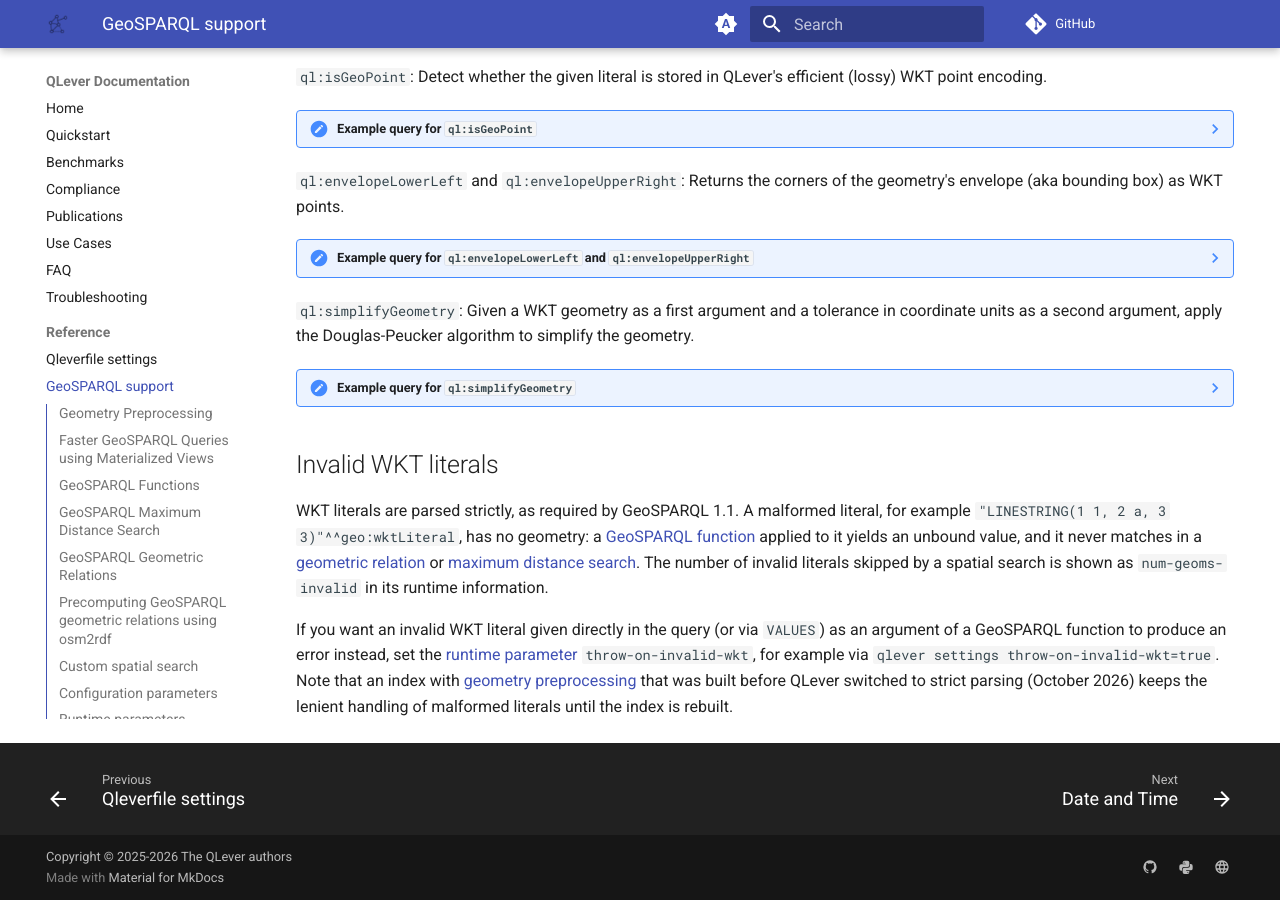
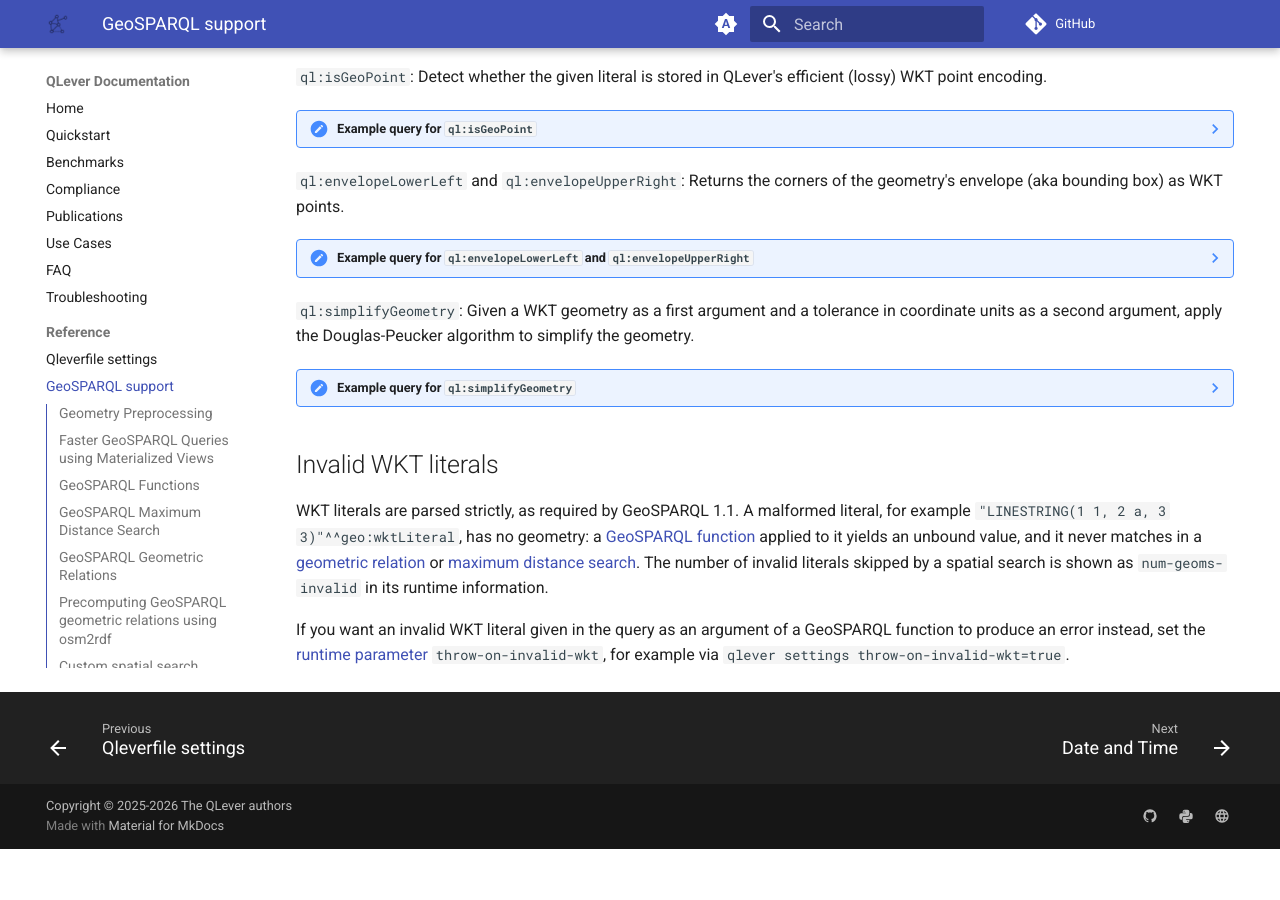
Before and after one commit to qlever-dev/qlever-docs, an MkDocs documentation site: the page built from docs/geosparql.md, in a window 1280 px wide and 900 px high, scrolled down 7889 px. Built offline with MkDocs 1.6.1 and Material for MkDocs 9.7.7, drawn with Linux system fonts in a browser that asks for light colours; plug-ins that fetch from the network failed and are left out; comment, search, counter and statistics services are not loaded; the version menu is left out; after the commit the page ends 8738 px from its top, so only the background shows below that.

Commit message:
Simplify paragraph on throw-on-invalid-wkt

```diff
--- a/docs/geosparql.md
+++ b/docs/geosparql.md
@@ -634,11 +634,7 @@ never matches in a [geometric relation](#geosparql-geometric-relations) or
 invalid literals skipped by a spatial search is shown as `num-geoms-invalid`
 in its runtime information.
 
-If you want an invalid WKT literal given directly
-in the query (or via `VALUES`) as an argument of a GeoSPARQL function to
-produce an error instead, set the [runtime
-parameter](qleverfile.md#runtime-parameters) `throw-on-invalid-wkt`,
-for example via `qlever settings throw-on-invalid-wkt=true`. Note that an
-index with [geometry preprocessing](#geometry-preprocessing) that was built
-before QLever switched to strict parsing (October 2026) keeps the lenient
-handling of malformed literals until the index is rebuilt.
+If you want an invalid WKT literal given in the query as an argument of a
+GeoSPARQL function to produce an error instead, set the [runtime
+parameter](qleverfile.md#runtime-parameters) `throw-on-invalid-wkt`, for
+example via `qlever settings throw-on-invalid-wkt=true`.
```
